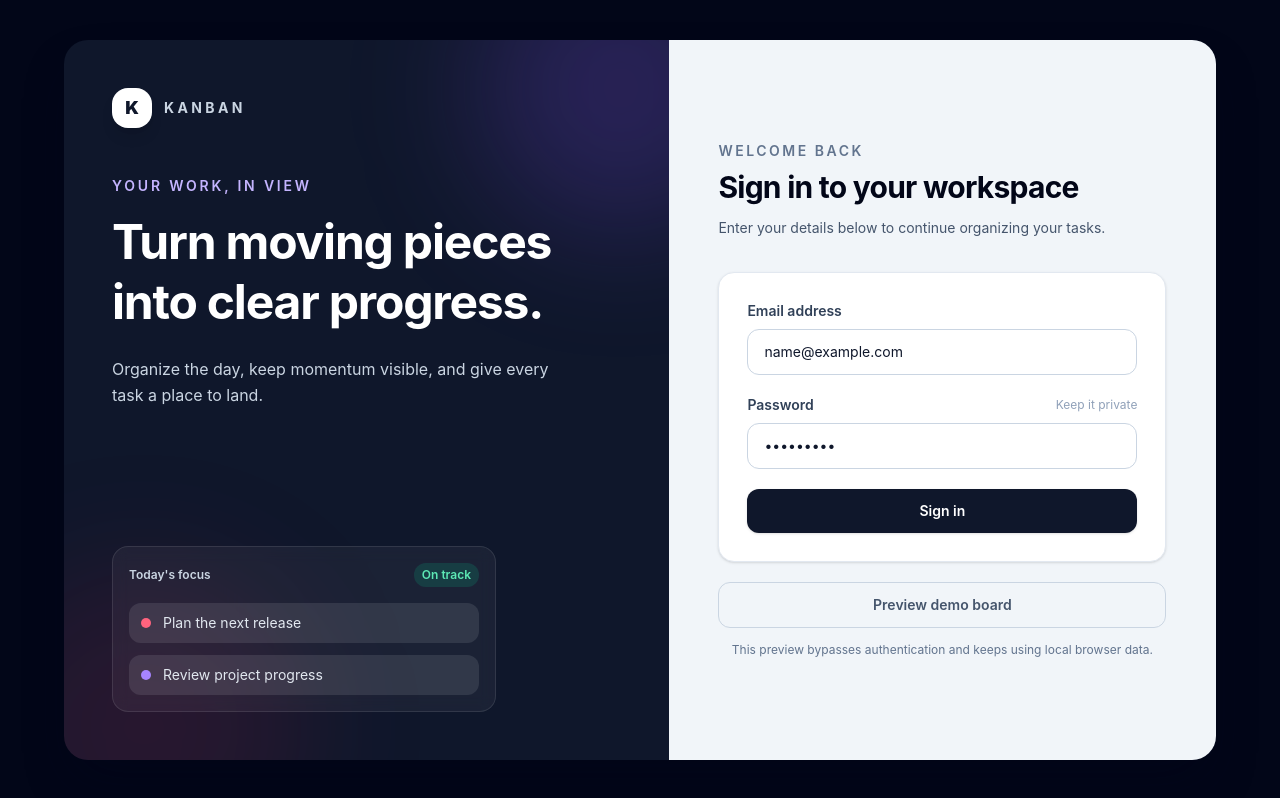
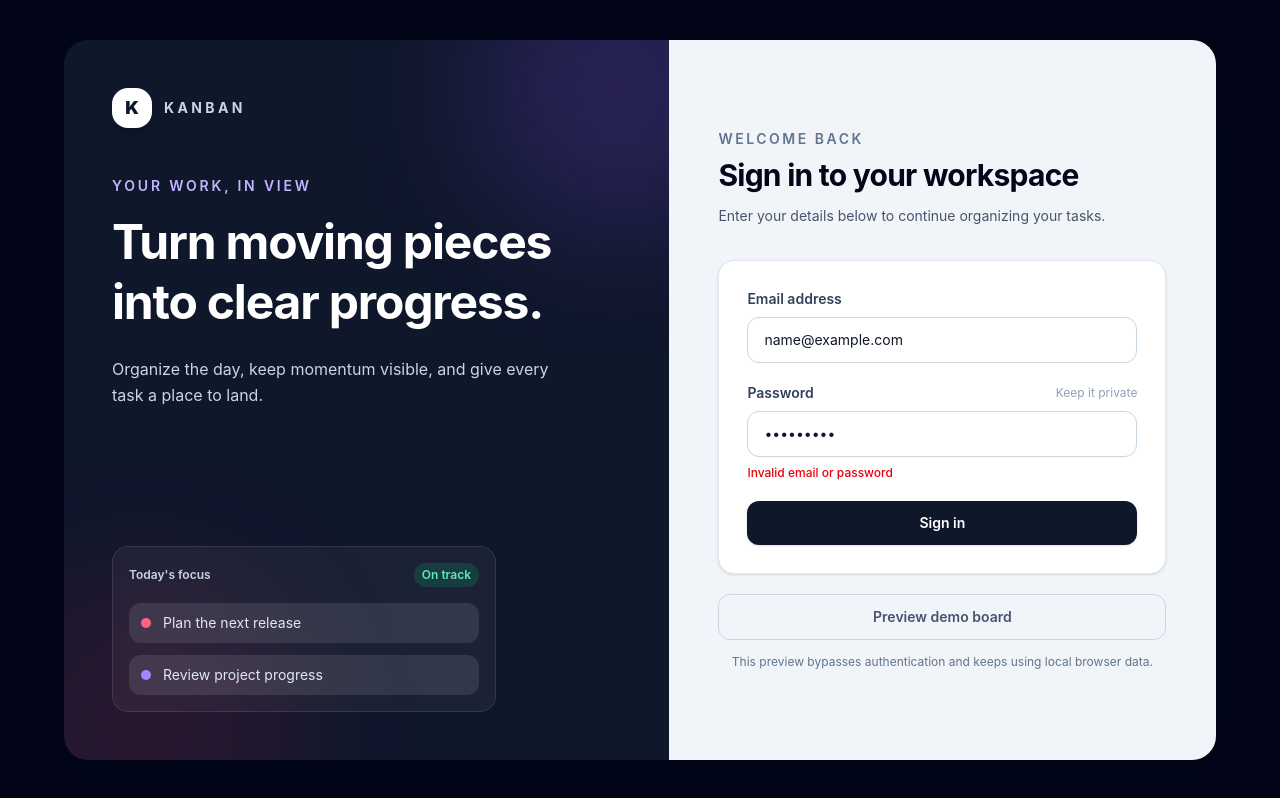
Before and after one commit to Palden78/KanbanProj_1, a React (Vite) app in the folder frontend/: page / in a window 1280 px wide. Both pictures are taken after typing "name@example.com", "Sample123" into the empty fields and a click on the button "Sign in". Built offline with nearby package versions, Linux system fonts and the light colour scheme; no server answers.

Commit message:
client side email and password not matching indicator implemented

```diff
--- a/frontend/src/components/LoginForm.tsx
+++ b/frontend/src/components/LoginForm.tsx
@@ -8,6 +8,7 @@ type LoginCredentials = {
 type LoginFormProps = {
   onSubmit: (credentials: LoginCredentials) => void
   isSubmitting: boolean
+  emailAndPassIsValid: boolean
 }
 
 type LoginErrors = {
@@ -15,7 +16,7 @@ type LoginErrors = {
   password?: string
 }
 
-const LoginForm = ({ onSubmit, isSubmitting }: LoginFormProps ) => {
+const LoginForm = ({ onSubmit, isSubmitting ,emailAndPassIsValid}: LoginFormProps ) => {
   const [formData, setFormData] = useState<LoginCredentials>({
     email: '',
     password: '',
@@ -91,6 +92,7 @@ const LoginForm = ({ onSubmit, isSubmitting }: LoginFormProps ) => {
             {errors.email}
           </p>
         )}
+        {}
       </div>
 
       <div className='space-y-2'>
@@ -122,6 +124,13 @@ const LoginForm = ({ onSubmit, isSubmitting }: LoginFormProps ) => {
             {errors.password}
           </p>
         )}
+
+        {!emailAndPassIsValid &&(
+          <p id='login-password-error' role='alert' className='text-xs font-medium text-red-600'>
+            Invalid email or password
+          </p>
+        ) }
+
       </div>
 
       <button
--- a/frontend/src/components/LoginPage.tsx
+++ b/frontend/src/components/LoginPage.tsx
@@ -11,6 +11,7 @@ type LoginPageProps = {
 const LoginPage = ({ onPreviewDemo , onLoginSuccess}: LoginPageProps) => {
   const [notice, setNotice] = useState('')
   const [loading, setLoading] = useState(false)
+  const [invalidEmailPasswordFlag, setInvalidEmailPasswordFlag] = useState(true)
 
 
 
@@ -23,6 +24,7 @@ const LoginPage = ({ onPreviewDemo , onLoginSuccess}: LoginPageProps) => {
       onLoginSuccess()
 
     } catch (error) {
+      setInvalidEmailPasswordFlag(false)
       console.log('login failed')
     } finally{
       setLoading(false)
@@ -81,7 +83,7 @@ const LoginPage = ({ onPreviewDemo , onLoginSuccess}: LoginPageProps) => {
             </div>
 
             <div className='rounded-2xl border border-slate-200 bg-white p-5 shadow-sm sm:p-7'>
-              <LoginForm onSubmit={handleSubmit} isSubmitting={loading} />
+              <LoginForm onSubmit={handleSubmit} isSubmitting={loading} emailAndPassIsValid={invalidEmailPasswordFlag}/>
 
               {notice && (
                 <p role='status' aria-live='polite' className='mt-4 rounded-xl border border-violet-200 bg-violet-50 px-3 py-2.5 text-xs font-medium leading-relaxed text-violet-800'>
```
